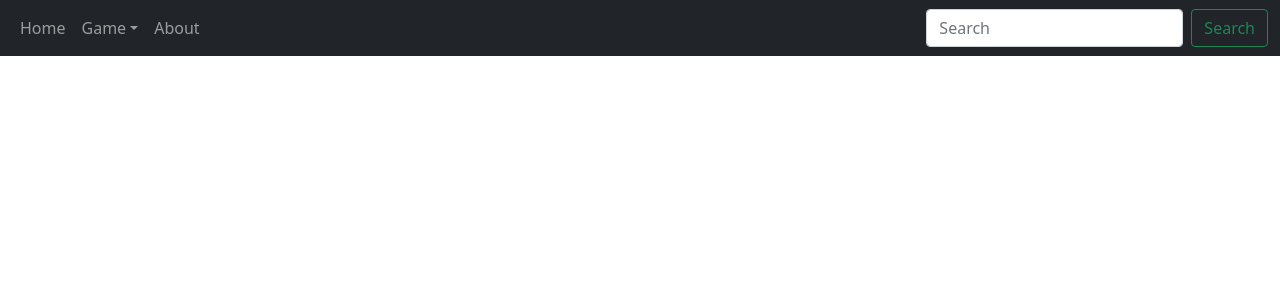
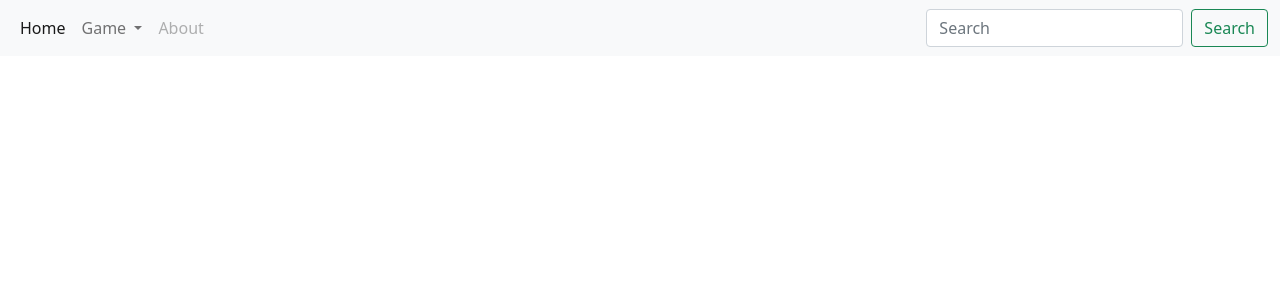
Before and after one commit to AlexYefimav/quiz-netcracker-frontend, an Angular app: page / in a window 1280 px wide. Shown: the top 300 px of the page. Built offline with nearby package versions, Linux system fonts and the light colour scheme.

Commit message:
Changed question.ts, question.component.html and app-top-bar.component.html

```diff
--- a/src/app/app-routing.module.ts
+++ b/src/app/app-routing.module.ts
@@ -1,5 +1,5 @@
-import { NgModule } from '@angular/core';
-import { RouterModule, Routes } from '@angular/router';
+import {NgModule} from '@angular/core';
+import {RouterModule, Routes} from '@angular/router';
 import {QuestionComponent} from "./question/question.component";
 
 const routes: Routes = [
--- a/src/app/app-top-bar/app-top-bar.component.html
+++ b/src/app/app-top-bar/app-top-bar.component.html
@@ -1,22 +1,23 @@
-<nav class="navbar navbar-expand-md navbar-dark bg-dark fixed-top">
+<nav class="navbar navbar-expand-lg navbar-light bg-light">
   <div class="container-fluid">
-    <button class="navbar-toggler" type="button" data-bs-toggle="collapse" data-bs-target="#navbarsExampleDefault" aria-controls="navbarsExampleDefault" aria-expanded="false" aria-label="Toggle navigation">
+    <button class="navbar-toggler" type="button" data-bs-toggle="collapse" data-bs-target="#navbarSupportedContent" aria-controls="navbarSupportedContent" aria-expanded="false" aria-label="Toggle navigation">
       <span class="navbar-toggler-icon"></span>
     </button>
-
-    <div class="collapse navbar-collapse" id="navbarsExampleDefault">
-      <ul class="navbar-nav me-auto mb-2 mb-md-0">
-        <li class="nav-item active">
-          <a class="nav-link" aria-current="page" href="#">Home</a>
+    <div class="collapse navbar-collapse" id="navbarSupportedContent">
+      <ul class="navbar-nav me-auto mb-2 mb-lg-0">
+        <li class="nav-item">
+          <a class="nav-link active" aria-current="page" href="#">Home</a>
         </li>
         <li class="nav-item dropdown">
-          <a class="nav-link dropdown-toggle" href="#" id="dropdown01" data-bs-toggle="dropdown" aria-expanded="false">Game</a>
-          <ul class="dropdown-menu" aria-labelledby="dropdown01">
+          <a class="nav-link dropdown-toggle" href="#" id="navbarDropdown" role="button" data-bs-toggle="dropdown" aria-expanded="false">
+            Game
+          </a>
+          <ul class="dropdown-menu" aria-labelledby="navbarDropdown">
             <li><a class="dropdown-item" href="quiz">Quiz</a></li>
           </ul>
         </li>
         <li class="nav-item">
-          <a class="nav-link" href="#">About</a>
+          <a class="nav-link disabled" href="#" tabindex="-1" aria-disabled="true">About</a>
         </li>
       </ul>
       <form class="d-flex">
--- a/src/app/model/question.ts
+++ b/src/app/model/question.ts
@@ -6,5 +6,5 @@ export class Question {
   description: string;
   category: string;
   level: string;
-  answers: Answer[];
+  answersSet: Answer[];
 }
--- a/src/app/question/question.component.html
+++ b/src/app/question/question.component.html
@@ -1,7 +1,17 @@
-<h2>Вопросы</h2>
+<h3>Вопросы</h3>
 
-<ul class="heroes">
+<ul class="question">
   <li *ngFor="let question of questions">
-    <span>{{question.title}}</span>
+    <div class="card">
+      <h5 class="card-header">{{question.title}}</h5>
+      <div class="card-body">
+        <p class="card-text">{{question.description}}</p>
+        <ul>
+          <li *ngFor="let answer of question.answersSet">
+            <button type="button" class="btn btn-primary">{{answer.title}}</button>
+          </li>
+        </ul>
+      </div>
+    </div>
   </li>
 </ul>
```
